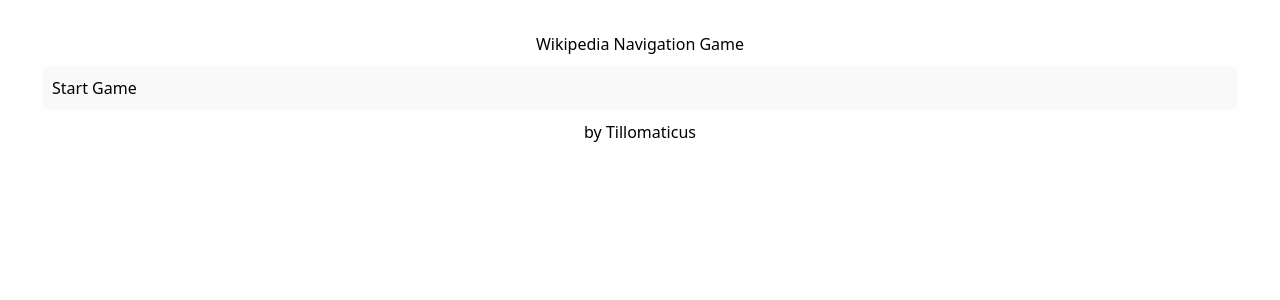
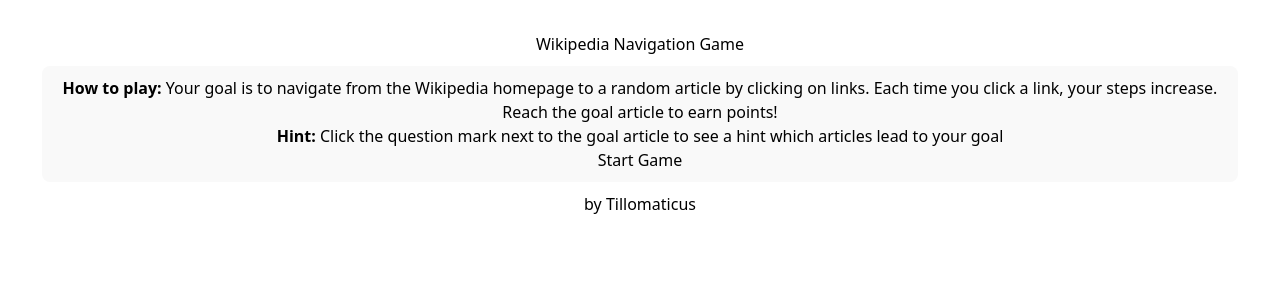
Before and after one commit to Tillomaticus/WikiFind, a React (Vite) app: page / in a window 1280 px wide. Shown: the top 300 px of the page. Built offline with nearby package versions, Linux system fonts and the light colour scheme.

Commit message:
feat: how to play intro at game start;

```diff
--- a/src/WikiGame.tsx
+++ b/src/WikiGame.tsx
@@ -214,6 +214,13 @@
             <div className="main-content">
                 {!gameStarted ? (
                     <div>
+                        <p className="mt-4 text-gray-700 text-sm">
+                        <strong>How to play:</strong> Your goal is to navigate from the Wikipedia homepage to a random article by clicking on links. Each time you click a link, your steps increase. Reach the goal article to earn points!
+                        </p>
+                        <p>
+                        <strong>Hint:</strong> Click the question mark next to the goal article to see a hint which articles lead to your goal
+                        </p>
+
                         <button
                             className="bg-blue-500 text-white px-4 py-2 rounded"
                             onClick={() => setGameStarted(true)}
```
